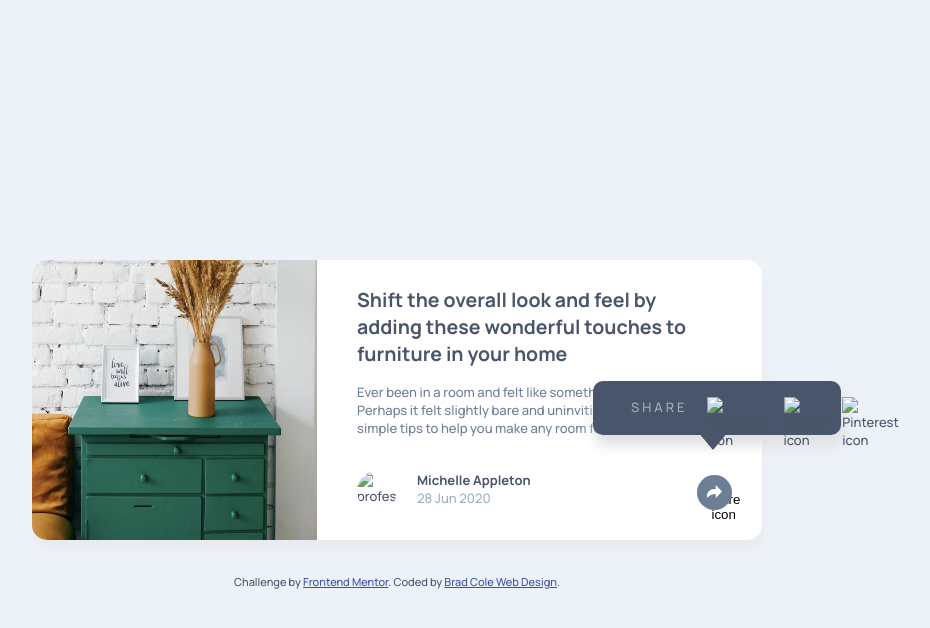
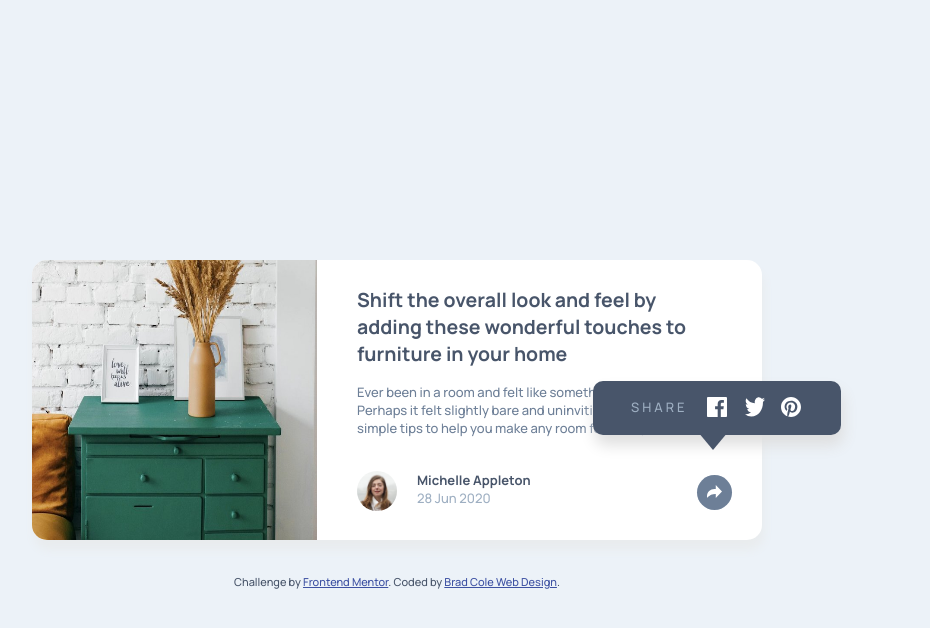
Before and after one commit to artwired/article-preview-component, a plain HTML site: page index.html in a window 1280 px wide. Both pictures are taken after a click on the button 957 px from the left and 492 px from the top of the page. Shown: the whole page, without its empty margins (243-1173 px from the left). Drawn offline with Linux system fonts and the light colour scheme; files whose address does not match are found by name.

Commit message:
Update index.html

```diff
--- a/index.html
+++ b/index.html
@@ -23,20 +23,20 @@
       it felt slightly bare and uninviting. I’ve got some simple tips
       to help you make any room feel complete.</div>
       <div id="author-date-container">
-      <img class="thumb-image" src="images/avatar-michelle.jpg" alt="professional photo of Michelle Appleton" width="40" height="40">
+      <img class="thumb-image" src="avatar-michelle.jpg" alt="professional photo of Michelle Appleton" width="40" height="40">
         <div class="author-date-info">
           <div class="author">Michelle Appleton</div>
           <div class="date">28 Jun 2020</div>
       </div>
-    <button onclick="visibilityOptions('visible')" class="share-button-container"><img src="images/icon-share.svg"  alt="share icon" width="16" height="16"></button>
+    <button onclick="visibilityOptions('visible')" class="share-button-container"><img src="icon-share.svg"  alt="share icon" width="16" height="16"></button>
 
       <div class="share-flyout-button">
 
         <div class="share-text">Share</div>
         <div id="social-icons-container">
-          <div class="facebook-icon"><img src="images/icon-facebook.svg" alt="Facebook icon" width="20" height="20"></div>
-          <div class="twitter-icon"><img src="images/icon-twitter.svg" alt="Twitter icon" width="20" height="20"></div>
-          <div class="pinterest-icon"><img src="images/icon-pinterest.svg" alt="Pinterest icon" width="20" height="20"></div>
+          <div class="facebook-icon"><img src="icon-facebook.svg" alt="Facebook icon" width="20" height="20"></div>
+          <div class="twitter-icon"><img src="icon-twitter.svg" alt="Twitter icon" width="20" height="20"></div>
+          <div class="pinterest-icon"><img src="icon-pinterest.svg" alt="Pinterest icon" width="20" height="20"></div>
           <button onclick="visibilityOptions('hidden')" class="share-button-container-active"><svg xmlns="http://www.w3.org/2000/svg" width="15" height="13"><path fill="#FFF" d="M15 6.495L8.766.014V3.88H7.441C3.33 3.88 0 7.039 0 10.936v2.049l.589-.612C2.59 10.294 5.422 9.11 8.39 9.11h.375v3.867L15 6.495z"/></svg></button>
         </div>
       </div>
```
